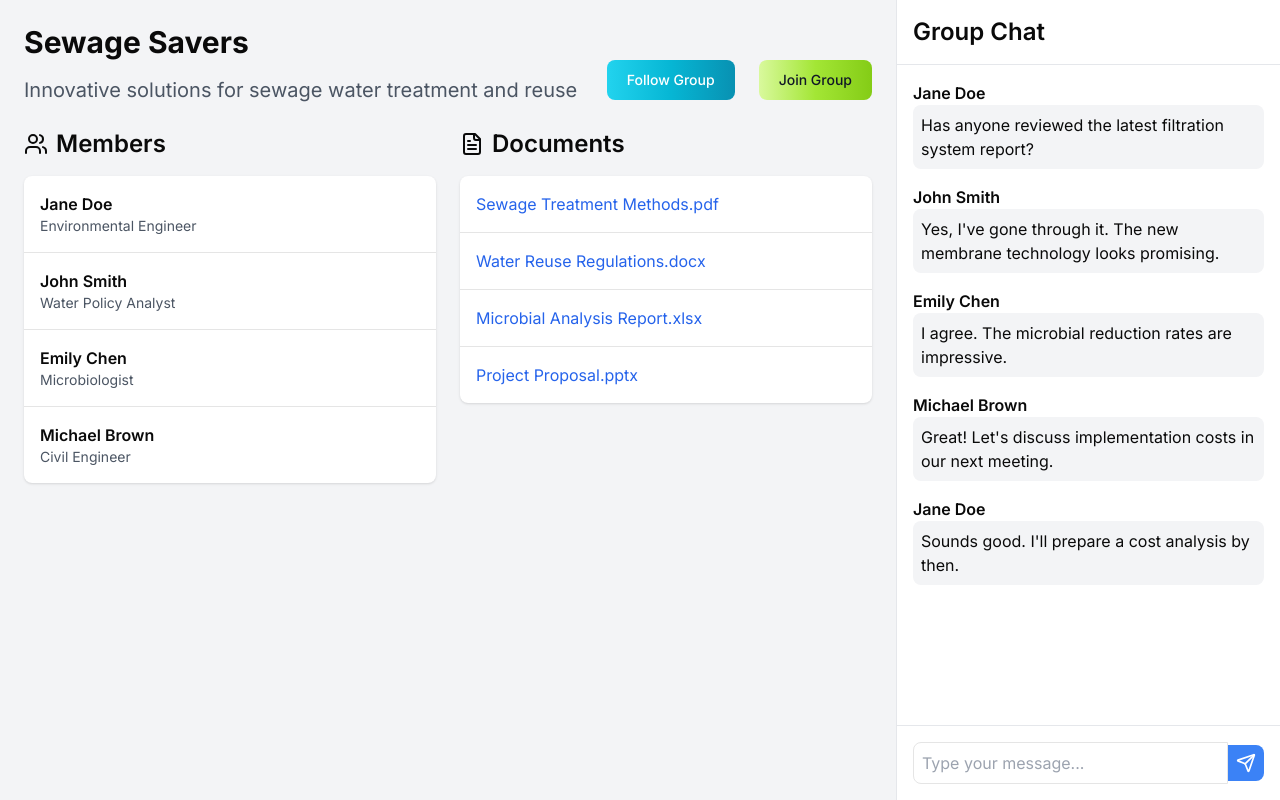
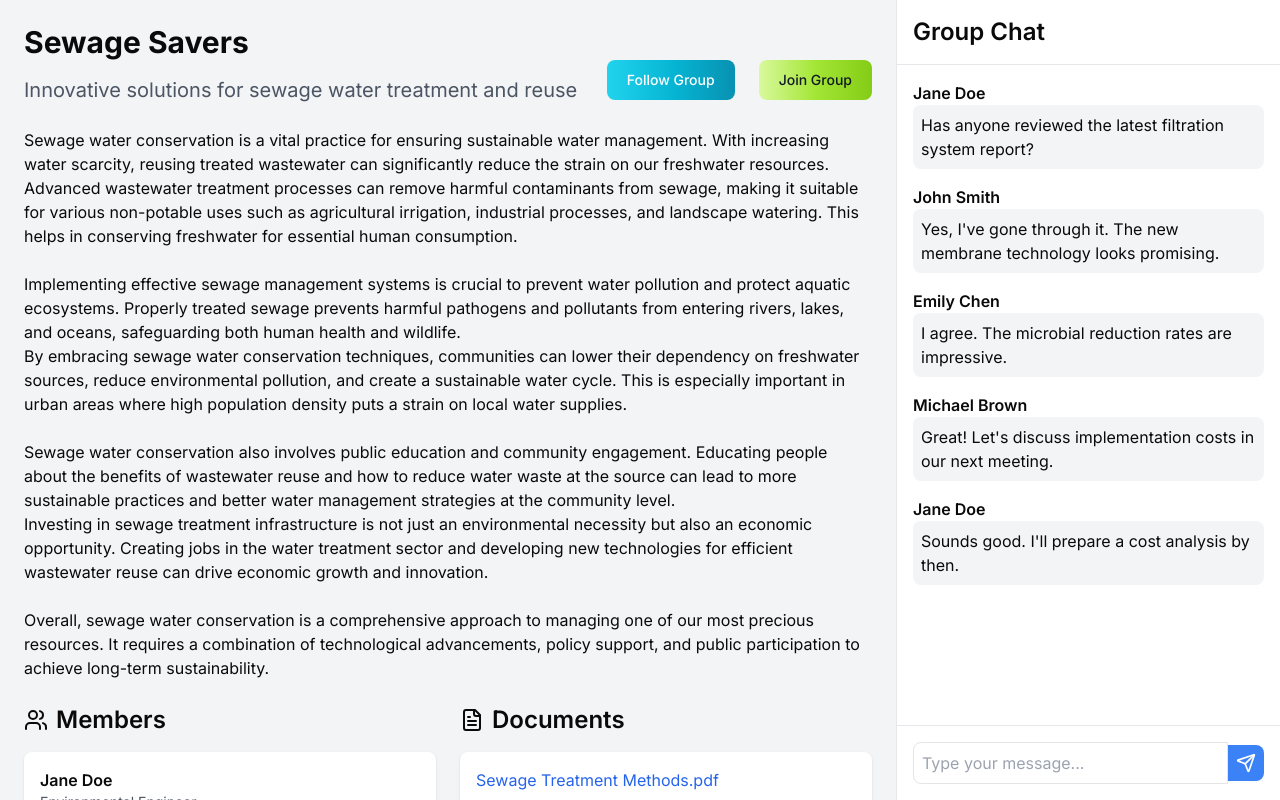
Before and after one commit to PRATEEK-VERNEKAR/Jal_Rakshak, a Next.js app: page /group_dashboard in a window 1280 px wide. Built offline with nearby package versions, Linux system fonts and the light colour scheme.

Commit message:
gropu content added

```diff
--- a/src/app/components/Middle.jsx
+++ b/src/app/components/Middle.jsx
@@ -28,7 +28,7 @@ const Feed = () => {
           <input
             type="text"
             placeholder="Search"
-            className="w-full h-[80px] pl-10 pr-4 border border-gray-300 rounded-full focus:outline-none focus:ring-2 focus:ring-blue-300"
+            className=" bg-orange-100	 w-full h-[80px] pl-10 pr-4 border border-gray-300 rounded-full focus:outline-none focus:ring-2 focus:ring-blue-300"
           />
           <Search className="absolute left-3 top-1/2 transform -translate-y-1/2 text-gray-400" size={18} />
 
--- a/src/app/group_dashboard/page.jsx
+++ b/src/app/group_dashboard/page.jsx
@@ -45,6 +45,21 @@ const GroupDashboard = () => {
           </div>
         </div>
 
+        <p>Sewage water conservation is a vital practice for ensuring sustainable water management. With increasing water scarcity, reusing treated wastewater can significantly reduce the strain on our freshwater resources.</p>
+
+<p>Advanced wastewater treatment processes can remove harmful contaminants from sewage, making it suitable for various non-potable uses such as agricultural irrigation, industrial processes, and landscape watering. This helps in conserving freshwater for essential human consumption.</p>
+<br></br>
+<p>Implementing effective sewage management systems is crucial to prevent water pollution and protect aquatic ecosystems. Properly treated sewage prevents harmful pathogens and pollutants from entering rivers, lakes, and oceans, safeguarding both human health and wildlife.</p>
+
+<p>By embracing sewage water conservation techniques, communities can lower their dependency on freshwater sources, reduce environmental pollution, and create a sustainable water cycle. This is especially important in urban areas where high population density puts a strain on local water supplies.</p>
+<br></br>
+<p>Sewage water conservation also involves public education and community engagement. Educating people about the benefits of wastewater reuse and how to reduce water waste at the source can lead to more sustainable practices and better water management strategies at the community level.</p>
+
+<p>Investing in sewage treatment infrastructure is not just an environmental necessity but also an economic opportunity. Creating jobs in the water treatment sector and developing new technologies for efficient wastewater reuse can drive economic growth and innovation.</p>
+<br></br>
+<p>Overall, sewage water conservation is a comprehensive approach to managing one of our most precious resources. It requires a combination of technological advancements, policy support, and public participation to achieve long-term sustainability.</p>
+
+<br></br>
         <div className="flex space-x-6">
           {/* Members List */}
           <div className="w-1/2">
```
